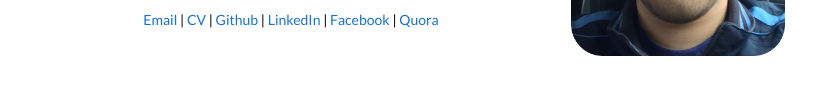
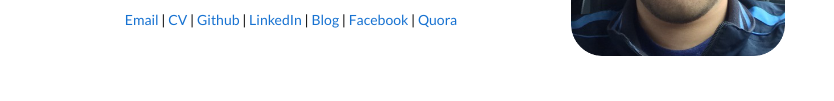
Before and after one commit to abhigitcode/ameydhar.github.io, a plain HTML site: page index.html in a window 1280 px wide. Shown: the part 241-342 px from the top of the page, without its empty margins (221-1055 px from the left). Drawn offline with Linux system fonts and the light colour scheme.

Commit message:
Added blog link
Added link to my Medium blog

```diff
--- a/index.html
+++ b/index.html
@@ -50,7 +50,7 @@
               <br>
               <br>I've spent time at <a href="https://www.facebook.com/" target="_blank">Facebook</a>, <a href="http://www.iisc.ernet.in/" target="_blank">IISc Bangalore</a>, and <a href="http://www.isical.ac.in/" target="_blank">ISI Kolkata</a>. Before coming to Columbia, I did my bachelors at the <a href="http://www.nitt.edu/" target="_blank">National Institute of Technology, Trichy</a>.<br>
               <p align=center>
-                <a href="mailto:ameydhar@gmail.com">Email</a> | <a href="index_files/AmeyDharwadker-CV.pdf" target="_blank">CV</a> | <a href="http://github.com/ameydhar" target="_blank">Github</a> | <a href="http://www.linkedin.com/in/ameydharwadker/" target="_blank">LinkedIn</a> | <a href="http://www.facebook.com/ameydhar/" target="_blank">Facebook</a> | <a href="http://www.quora.com/Amey-Dharwadker" target="_blank">Quora</a>
+                <a href="mailto:ameydhar@gmail.com">Email</a> | <a href="index_files/AmeyDharwadker-CV.pdf" target="_blank">CV</a> | <a href="http://github.com/ameydhar" target="_blank">Github</a> | <a href="http://www.linkedin.com/in/ameydharwadker/" target="_blank">LinkedIn</a> | <a href="https://medium.com/@ameydhar" target="_blank">Blog</a> | <a href="http://www.facebook.com/ameydhar/" target="_blank">Facebook</a> | <a href="http://www.quora.com/Amey-Dharwadker" target="_blank">Quora</a>
               </p>
             </td>
 
```
